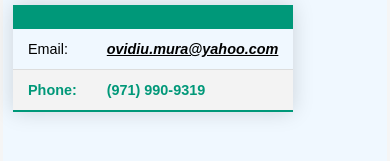
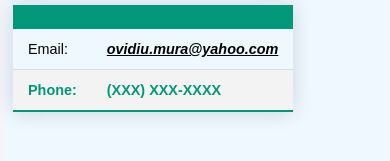
Before and after one commit to ovimura/projects-portfolio, a React (Create React App) app: page /contact in a window 390 px wide. Shown: the part 431-592 px from the top of the page. Built offline with nearby package versions, Linux system fonts and the light colour scheme.

Commit message:
hidding the phone number

```diff
--- a/src/pages/ContactPage.js
+++ b/src/pages/ContactPage.js
@@ -19,7 +19,7 @@ export default function ContactPage() {
                     <tbody>
                         {/* <tr><td></td></tr> */}
                         <tr><td>Email:</td><td><span className="email">ovidiu.mura@yahoo.com</span></td></tr>
-                        <tr className="active-row"><td>Phone:</td><td>(971) 990-9319</td></tr>
+                        <tr className="active-row"><td>Phone:</td><td>(XXX) XXX-XXXX</td></tr>
                     </tbody>
             </table>
         </div>
```
